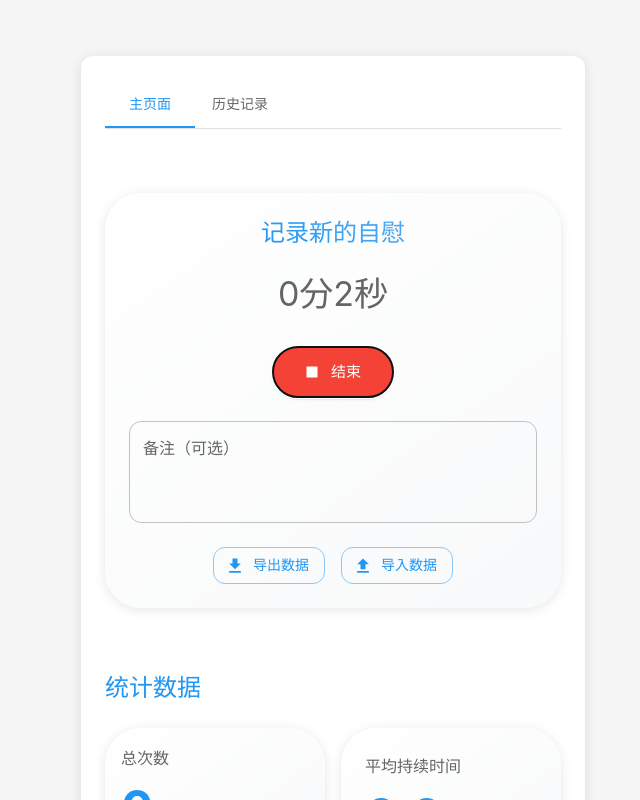
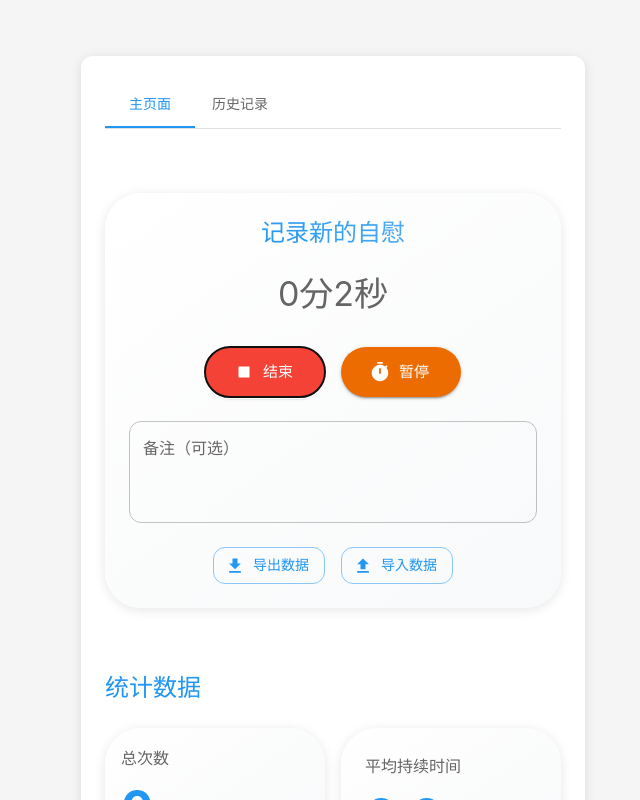
Before and after one commit to fsxxzjpbp/DickHelper, a React (Vite) app: page / in a window 1280 px wide. Both pictures are taken after a click on the button "开始". Shown: the top 800 px of the page, without its empty margins (307-947 px from the left). Built offline with nearby package versions, Linux system fonts and the light colour scheme.

Commit message:
Bug修复和功能增加 1.修复了自慰日历显示不准的Bug。 2.增加了记录当中的暂停功能，现在你可以进行寸止挑战了。

```diff
--- a/src/components/RecordForm.tsx
+++ b/src/components/RecordForm.tsx
@@ -18,26 +18,32 @@ import TimerIcon from '@mui/icons-material/Timer';
 export const RecordForm = () => {
     // 记录状态：是否正在记录中
     const [isRecording, setIsRecording] = useState(false);
+    // 是否暂停中
+    const [isPaused, setIsPaused] = useState(false);
     // 开始时间
     const [startTime, setStartTime] = useState<Date | null>(null);
     // 已经过的时间（秒）
     const [elapsedTime, setElapsedTime] = useState(0);
+    // 暂停时累计的时间（毫秒）
+    const [accumulatedTime, setAccumulatedTime] = useState(0);
+    // 上次暂停的时间
+    const [lastPauseTime, setLastPauseTime] = useState<Date | null>(null);
     // 备注信息
     const [notes, setNotes] = useState('');
 
     // 计时器效果：每秒更新已经过的时间
     useEffect(() => {
         let intervalId: number;
-        if (isRecording && startTime) {
+        if (isRecording && startTime && !isPaused) {
             intervalId = window.setInterval(() => {
                 const now = new Date();
-                const elapsed = Math.floor((now.getTime() - startTime.getTime()) / 1000);
+                const elapsed = Math.floor((now.getTime() - startTime.getTime() - accumulatedTime) / 1000);
                 setElapsedTime(elapsed);
             }, 1000);
         }
         // 清理定时器
         return () => clearInterval(intervalId);
-    }, [isRecording, startTime]);
+    }, [isRecording, startTime, isPaused, accumulatedTime]);
 
     /**
      * 处理开始/停止按钮点击
@@ -49,12 +55,17 @@ export const RecordForm = () => {
             // 开始记录
             setStartTime(new Date());
             setIsRecording(true);
+            setIsPaused(false);
+            setAccumulatedTime(0);
+            setLastPauseTime(null);
         } else {
             // 停止记录
             setIsRecording(false);
+            setIsPaused(false);
             if (startTime) {
                 const endTime = new Date();
-                const durationInMinutes = (endTime.getTime() - startTime.getTime()) / (1000 * 60);
+                const totalPausedTime = accumulatedTime + (lastPauseTime ? endTime.getTime() - lastPauseTime.getTime() : 0);
+                const durationInMinutes = (endTime.getTime() - startTime.getTime() - totalPausedTime) / (1000 * 60);
 
                 // 创建记录对象
                 const record = {
@@ -68,11 +79,34 @@ export const RecordForm = () => {
                 StorageService.saveRecord(record);
                 setStartTime(null);
                 setElapsedTime(0);
+                setAccumulatedTime(0);
+                setLastPauseTime(null);
                 setNotes('');
 
                 // 触发自定义事件通知数据更新
                 const event = new CustomEvent('masturbation_record_updated');
                 window.dispatchEvent(event);
+            }
+        }
+    };
+
+    /**
+     * 处理暂停/继续按钮点击
+     */
+    const handlePause = () => {
+        if (!isRecording) return;
+
+        if (!isPaused) {
+            // 暂停计时
+            setIsPaused(true);
+            setLastPauseTime(new Date());
+        } else {
+            // 继续计时
+            setIsPaused(false);
+            if (lastPauseTime) {
+                const now = new Date();
+                setAccumulatedTime(prev => prev + (now.getTime() - lastPauseTime.getTime()));
+                setLastPauseTime(null);
             }
         }
     };
@@ -166,6 +200,7 @@ export const RecordForm = () => {
                     <Typography variant="h4" color="text.secondary" sx={{ mb: 2 }}>
                         {isRecording ? formatTime(elapsedTime) : '准备开始'}
                     </Typography>
+                    <Stack direction="row" spacing={2}>
                         <Button
                             variant="contained"
                             size="large"
@@ -176,6 +211,19 @@ export const RecordForm = () => {
                         >
                             {isRecording ? '结束' : '开始'}
                         </Button>
+                        {isRecording && (
+                            <Button
+                                variant="contained"
+                                size="large"
+                                onClick={handlePause}
+                                startIcon={isPaused ? <PlayArrowIcon /> : <TimerIcon />}
+                                color="warning"
+                                sx={{ borderRadius: 28, px: 4, py: 1.5 }}
+                            >
+                                {isPaused ? '继续' : '暂停'}
+                            </Button>
+                        )}
+                    </Stack>
                 </Box>
 
                 <TextField
--- a/src/components/StatsChart.tsx
+++ b/src/components/StatsChart.tsx
@@ -96,10 +96,11 @@ export const StatsChart = () => {
             const recordDate = new Date(record.startTime);
             if (recordDate >= startDate) {
                 const daysSince = Math.floor((now.getTime() - recordDate.getTime()) / (1000 * 60 * 60 * 24));
-                const weekIndex = Math.floor(daysSince / 7);
-                let dayIndex = recordDate.getDay() - 1;
-                if (dayIndex === -1) dayIndex = 6; // 将周日从0改为6
-                if (weekIndex < WEEKS_TO_SHOW) {
+                const weekIndex = WEEKS_TO_SHOW - 1 - Math.floor(daysSince / 7);
+                let dayIndex = recordDate.getDay();
+                if (dayIndex === 0) dayIndex = 6; // 将周日从0改为6
+                else dayIndex -= 1; // 其他日期减1，使周一为0
+                if (weekIndex >= 0 && weekIndex < WEEKS_TO_SHOW) {
                     contributionData[weekIndex][dayIndex]++;
                 }
             }
```
Lines whose indentation alone changed are shown as unchanged.
